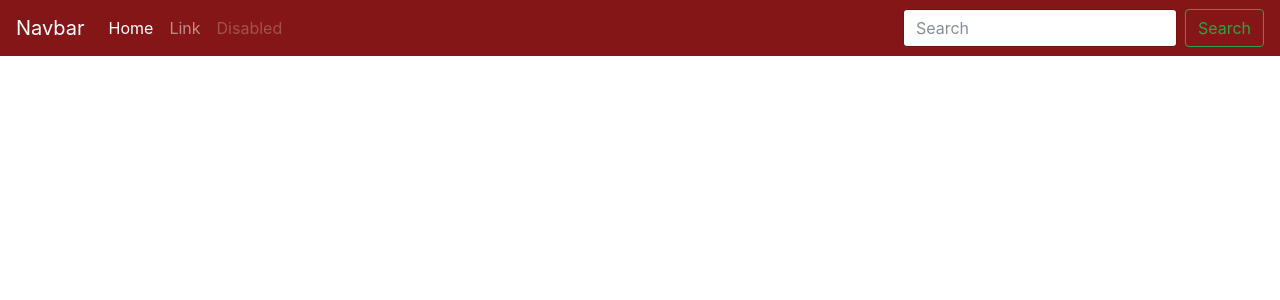
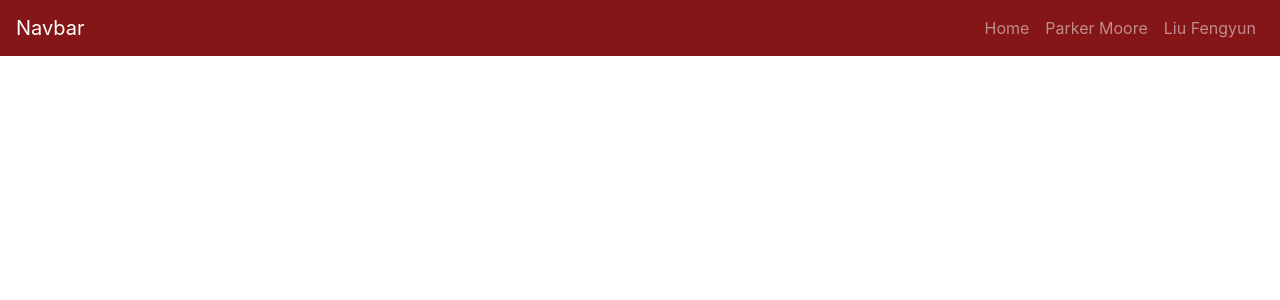
Before and after one commit to OUVirtualReality/OUVirtualReality, a Jekyll site: the page built from index.html, in a window 1280 px wide. Shown: the top 300 px of the page. Built offline with Jekyll 4.4.1, drawn with Linux system fonts in a browser that asks for light colours.

Commit message:
Use data list of pages to generate nav items

```diff
--- a/_includes/nav.html
+++ b/_includes/nav.html
@@ -1,24 +1,16 @@
-<nav class="navbar navbar-expand-lg navbar-dark" style="background-color: #841617">
+<nav class="navbar navbar-expand-lg navbar-dark fixed-top" style="background-color: #841617">
     <a class="navbar-brand" href="#">Navbar</a>
     <button class="navbar-toggler" type="button" data-toggle="collapse" data-target="#navbarSupportedContent" aria-controls="navbarSupportedContent" aria-expanded="false" aria-label="Toggle navigation">
         <span class="navbar-toggler-icon"></span>
     </button>
 
     <div class="collapse navbar-collapse" id="navbarSupportedContent">
-        <ul class="navbar-nav mr-auto">
-        <li class="nav-item active">
-            <a class="nav-link" href="#">Home <span class="sr-only">(current)</span></a>
-        </li>
-        <li class="nav-item">
-            <a class="nav-link" href="#">Link</a>
-        </li>
-        <li class="nav-item">
-            <a class="nav-link disabled" href="#">Disabled</a>
-        </li>
+        <ul class="navbar-nav ml-auto">
+            {% for page in site.data.pages %}
+                <li class="nav-item">
+                    <a class="nav-link" href="{{ page.url }}">{{ page.title }}</a>
+                </li>
+            {% endfor %}
         </ul>
-        <form class="form-inline my-2 my-lg-0">
-        <input class="form-control mr-sm-2" type="text" placeholder="Search" aria-label="Search">
-        <button class="btn btn-outline-success my-2 my-sm-0" type="submit">Search</button>
-        </form>
     </div>
 </nav>
```
